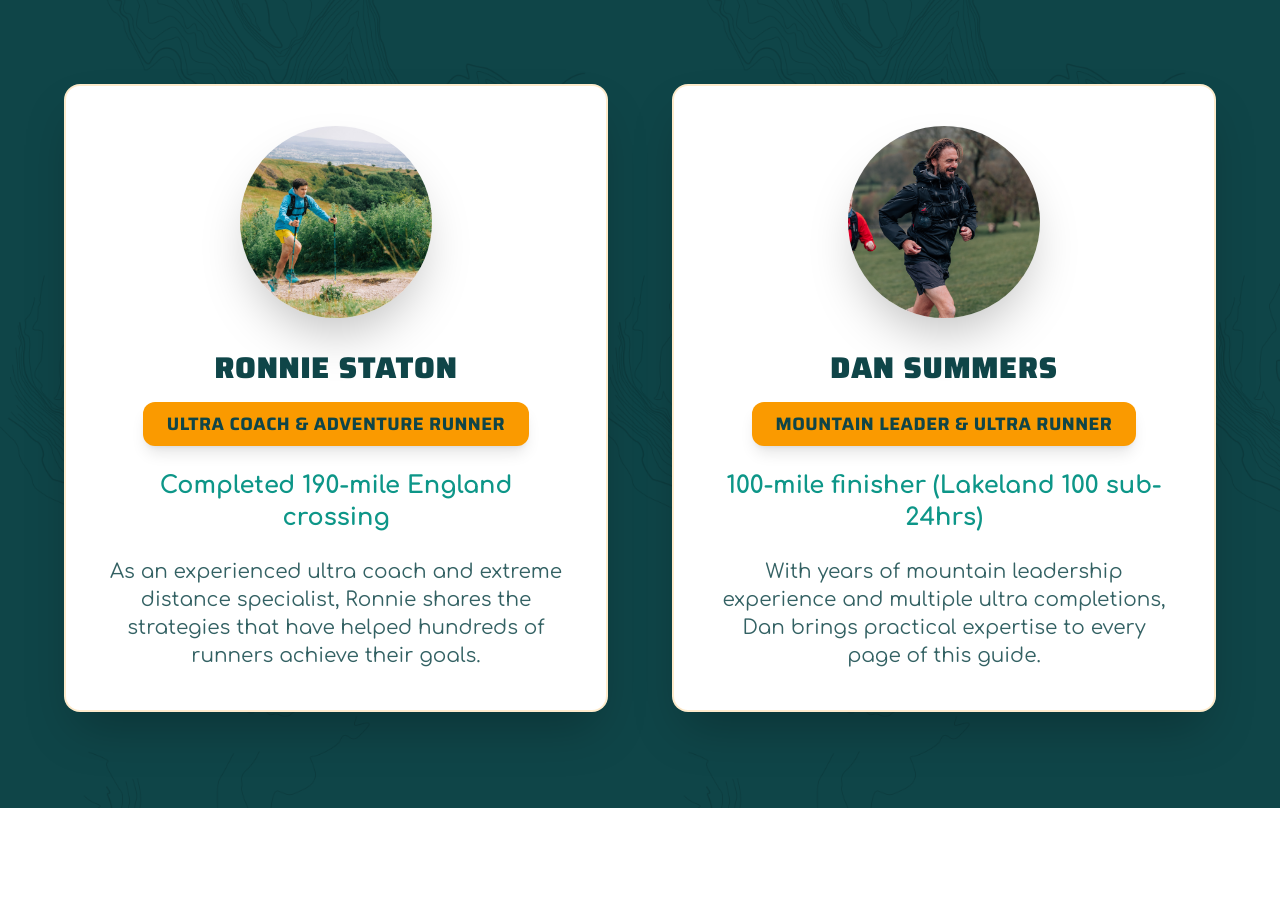
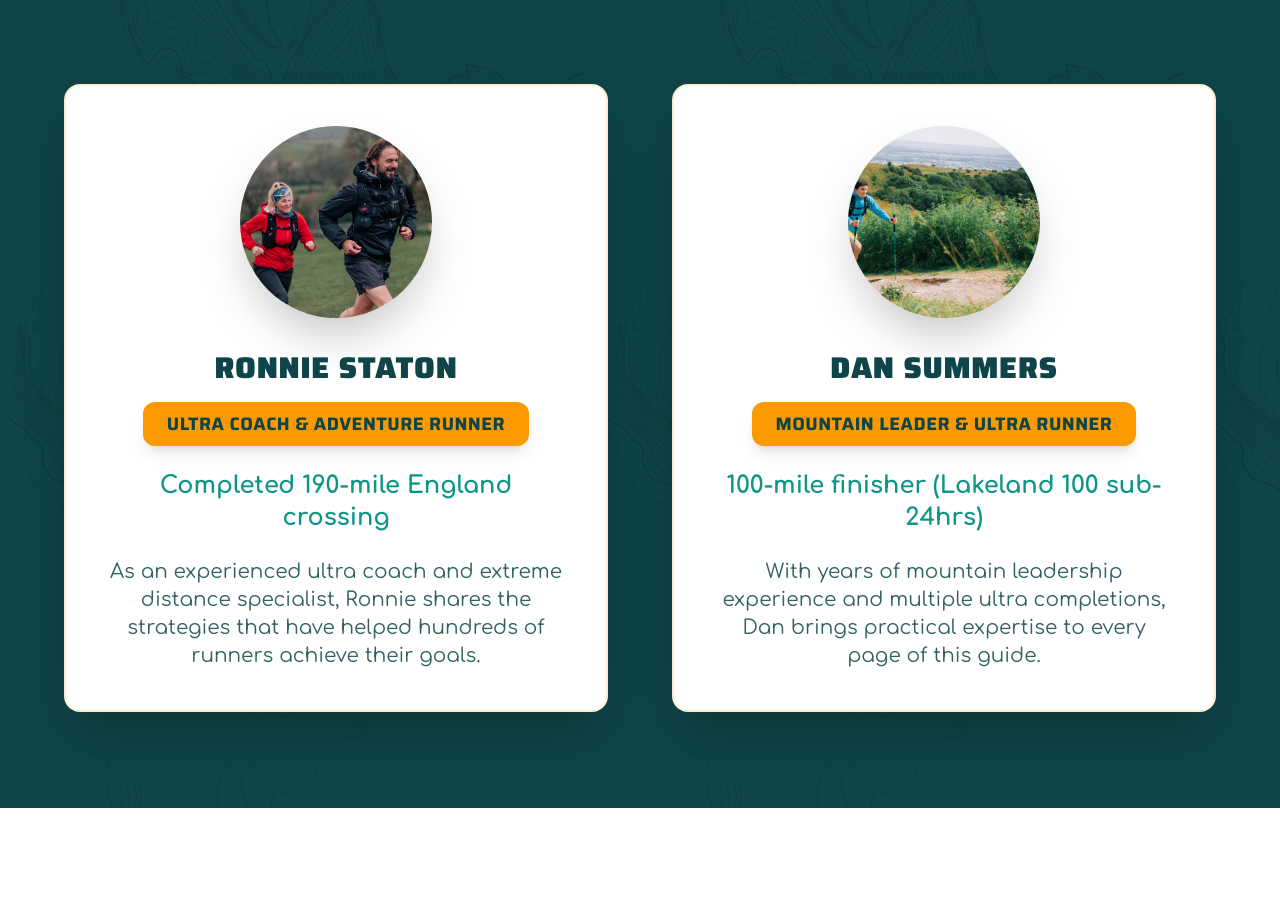
Before and after one commit to weflare-agency/ultra-trail-conqueror, a React (Vite) app: page / in a window 1280 px wide. Shown: the part 5000-5913 px from the top of the page. Built offline with nearby package versions, Linux system fonts and the light colour scheme; the HTML template or start-up script is replaced by a standard one; a web font is replaced by a local one.

Commit message:
Fix: Swap author image variables

```diff
--- a/src/components/AuthorCredibility.tsx
+++ b/src/components/AuthorCredibility.tsx
@@ -1,5 +1,5 @@
-const danSummersImage = "/lovable-uploads/dan-summers-new.jpg";
-const ronnieStatonImage = "/lovable-uploads/ronnie-staton-new.jpg";
+const danSummersImage = "/lovable-uploads/ronnie-staton-new.jpg";
+const ronnieStatonImage = "/lovable-uploads/dan-summers-new.jpg";
 
 const authors = [
   {
```
